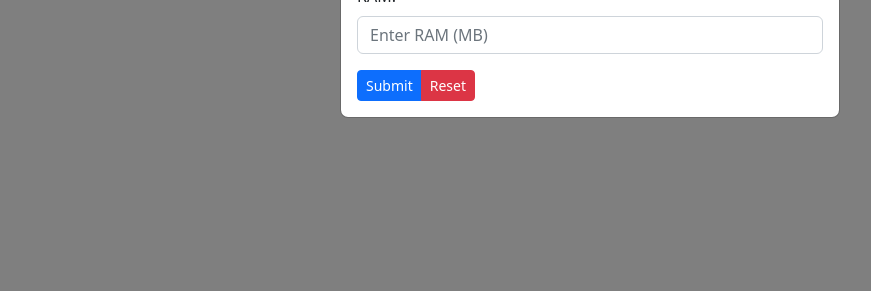
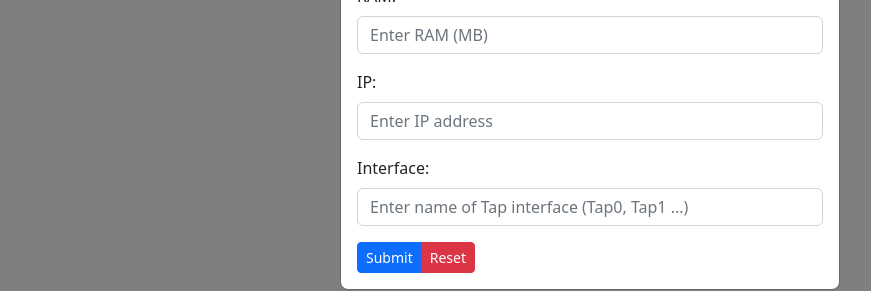
Before and after one commit to NS-unina/TIN-Project, a Vue app in the folder server_flask/client/: page / in a window 1280 px wide. Both pictures are taken after a click on the button "Add VM". Shown: the part 296-587 px from the top of the page, without its empty margins (50-921 px from the left). Built offline with nearby package versions, Linux system fonts and the light colour scheme; no server answers.

Commit message:
add delete vm from UI

```diff
--- a/server_flask/client/src/components/VMs.vue
+++ b/server_flask/client/src/components/VMs.vue
@@ -126,6 +126,26 @@ role="dialog">
             placeholder="Enter RAM (MB)">
         </div>
 
+        <div class="mb-3">
+          <label for="addVMIP" class="form-label">IP:</label>
+          <input
+            type="text"
+            class="form-control"
+            id="addVMIP"
+            v-model="addVMForm.ip"
+            placeholder="Enter IP address">
+        </div>
+
+        <div class="mb-3">
+          <label for="addVMInterface" class="form-label">Interface:</label>
+          <input
+            type="text"
+            class="form-control"
+            id="addVMInterface"
+            v-model="addVMForm.int"
+            placeholder="Enter name of Tap interface (Tap0, Tap1 ...)">
+        </div>
+
         <div class="btn-group" role="group">
           <button
             type="button"
@@ -161,6 +181,8 @@ export default {
         name: '',
         cpu: '',
         ram: '',
+        ip:'',
+        int:''
       },
       vms: [],
     };
@@ -203,6 +225,8 @@ export default {
         name: this.addVMForm.name,
         cpu: this.addVMForm.cpu,
         ram: this.addVMForm.ram,
+        ip: this.addVMForm.ip,
+        int:this.addVMForm.int
       };
       this.addVm(payload);
       this.initForm();
@@ -211,6 +235,8 @@ export default {
       this.addVMForm.name = '';
       this.addVMForm.cpu = '';
       this.addVMForm.ram = '';
+      this.addVMForm.ip='';
+      this.addVMForm.int='';
     },
     toggleAddVmModal() {
       const body = document.querySelector('body');
--- a/server_flask/package.json
+++ /dev/null
@@ -1,6 +0,0 @@
-{
-  "dependencies": {
-    "axios": "^1.3.6",
-    "bootstrap": "^5.2.3"
-  }
-}
```
Also changed, not shown: 2 other files (tests, documents, lock files or other folders).
